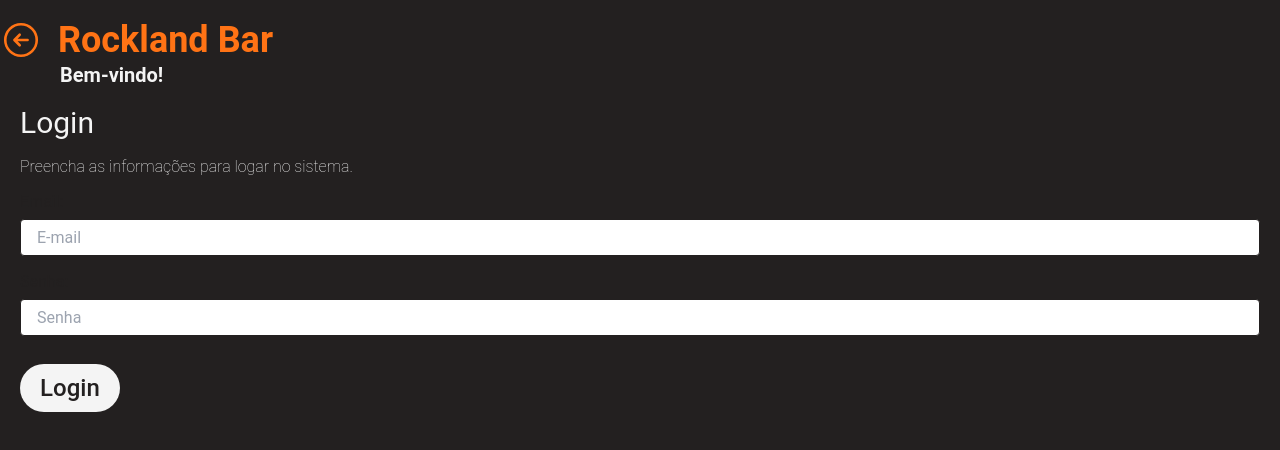
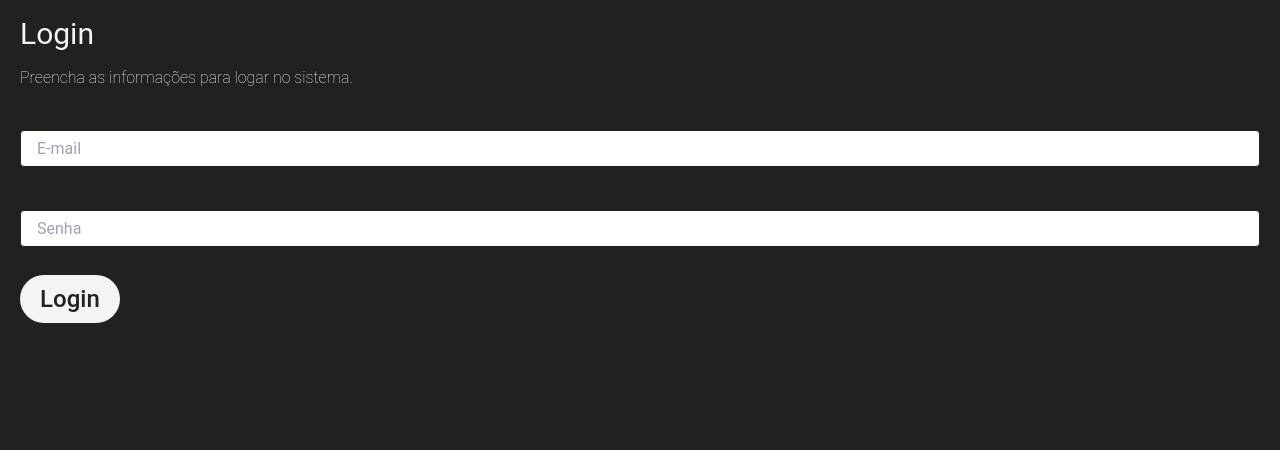
Before and after one commit to Koemyy/cardapio-digital-company, a React (Vite) app: page / in a window 1280 px wide. Shown: the top 450 px of the page. Built offline with nearby package versions, Linux system fonts and the light colour scheme.

Commit message:
Removi o componente HeaderEmpresa do App.tsx

```diff
--- a/src/App.tsx
+++ b/src/App.tsx
@@ -1,4 +1,3 @@
-import HeaderEmpresa from "./components/HeaderEmpresa.tsx";
 import {BrowserRouter, Routes, Route} from "react-router-dom";
 import Home from "./pages/home.tsx";
 import CadastrarColaborador from "./pages/cadastrarColaborador.tsx";
@@ -12,7 +11,6 @@ export function App() {
 
     return (
         <BrowserRouter>
-            <HeaderEmpresa/>
             <Routes>
                 <Route path="/" element={<Login />} />
                 <Route path="Home" element={<Home/>}></Route>
```
